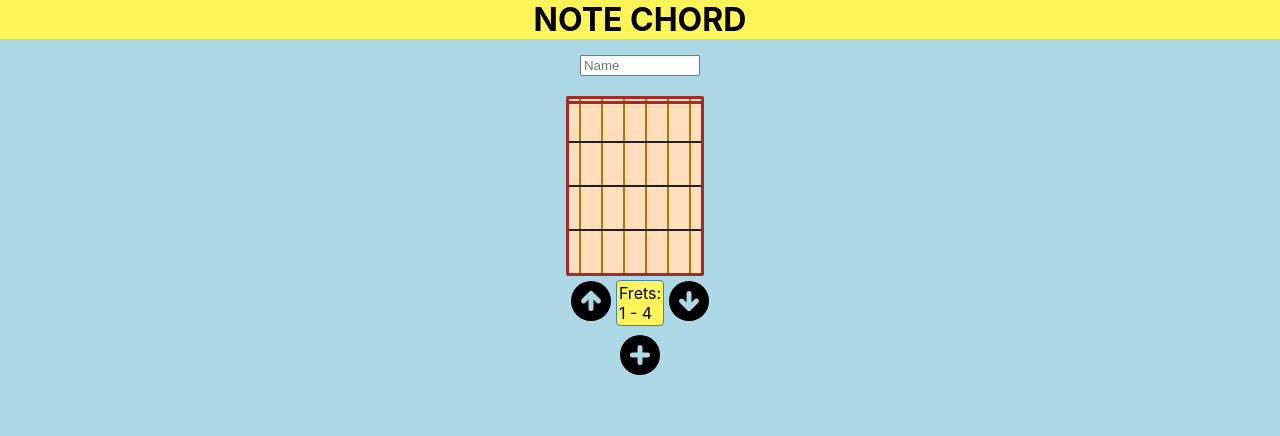
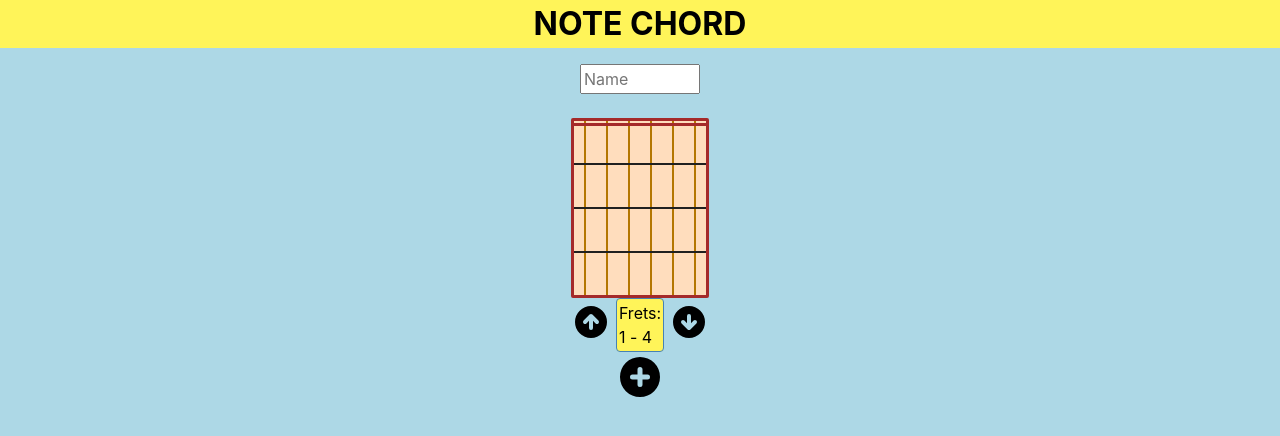
Before and after one commit to janhendrikstruve/capstone-project, a React (Vite) app: page / in a window 1280 px wide. Shown: the top 436 px of the page. Built offline with nearby package versions, Linux system fonts and the light colour scheme.

Commit message:
Add: Include css rest from Piccalilli

```diff
--- a/src/app/components/ArrowButton/ArrowButton.tsx
+++ b/src/app/components/ArrowButton/ArrowButton.tsx
@@ -27,5 +27,5 @@ const StyledButton = styled.button`
   font: inherit;
   cursor: pointer;
   outline: inherit;
-  width: 50px;
+  width: 40px;
 `
--- a/src/app/globals.css
+++ b/src/app/globals.css
@@ -1,5 +1,6 @@
+@import url('resetDefaults');
+
 body {
-  margin: 0;
   font-family: -apple-system, BlinkMacSystemFont, 'Segoe UI', 'Roboto', 'Oxygen',
     'Ubuntu', 'Cantarell', 'Fira Sans', 'Droid Sans', 'Helvetica Neue',
     sans-serif;
--- /dev/null
+++ b/src/app/resetDefaults.css
@@ -0,0 +1,76 @@
+/* Box sizing rules */
+*,
+*::before,
+*::after {
+  box-sizing: border-box;
+}
+
+/* Remove default margin */
+body,
+h1,
+h2,
+h3,
+h4,
+p,
+figure,
+blockquote,
+dl,
+dd {
+  margin: 0;
+}
+
+/* Remove list styles on ul, ol elements with a list role, which suggests default styling will be removed */
+ul[role='list'],
+ol[role='list'] {
+  list-style: none;
+}
+
+/* Set core root defaults */
+html:focus-within {
+  scroll-behavior: smooth;
+}
+
+/* Set core body defaults */
+body {
+  min-height: 100vh;
+  text-rendering: optimizeSpeed;
+  line-height: 1.5;
+}
+
+/* A elements that don't have a class get default styles */
+a:not([class]) {
+  text-decoration-skip-ink: auto;
+}
+
+/* Make images easier to work with */
+img,
+picture {
+  max-width: 100%;
+  display: block;
+}
+
+/* Inherit fonts for inputs and buttons */
+input,
+button,
+textarea,
+select {
+  font: inherit;
+}
+
+/* Remove all animations, transitions and smooth scroll for people that prefer not to see them */
+@media (prefers-reduced-motion: reduce) {
+  html:focus-within {
+    scroll-behavior: auto;
+  }
+
+  *,
+  *::before,
+  *::after {
+    animation-duration: 0.01ms !important;
+    animation-iteration-count: 1 !important;
+    transition-duration: 0.01ms !important;
+    scroll-behavior: auto !important;
+  }
+}
+
+/* Credits to  Piccalilli */
```
